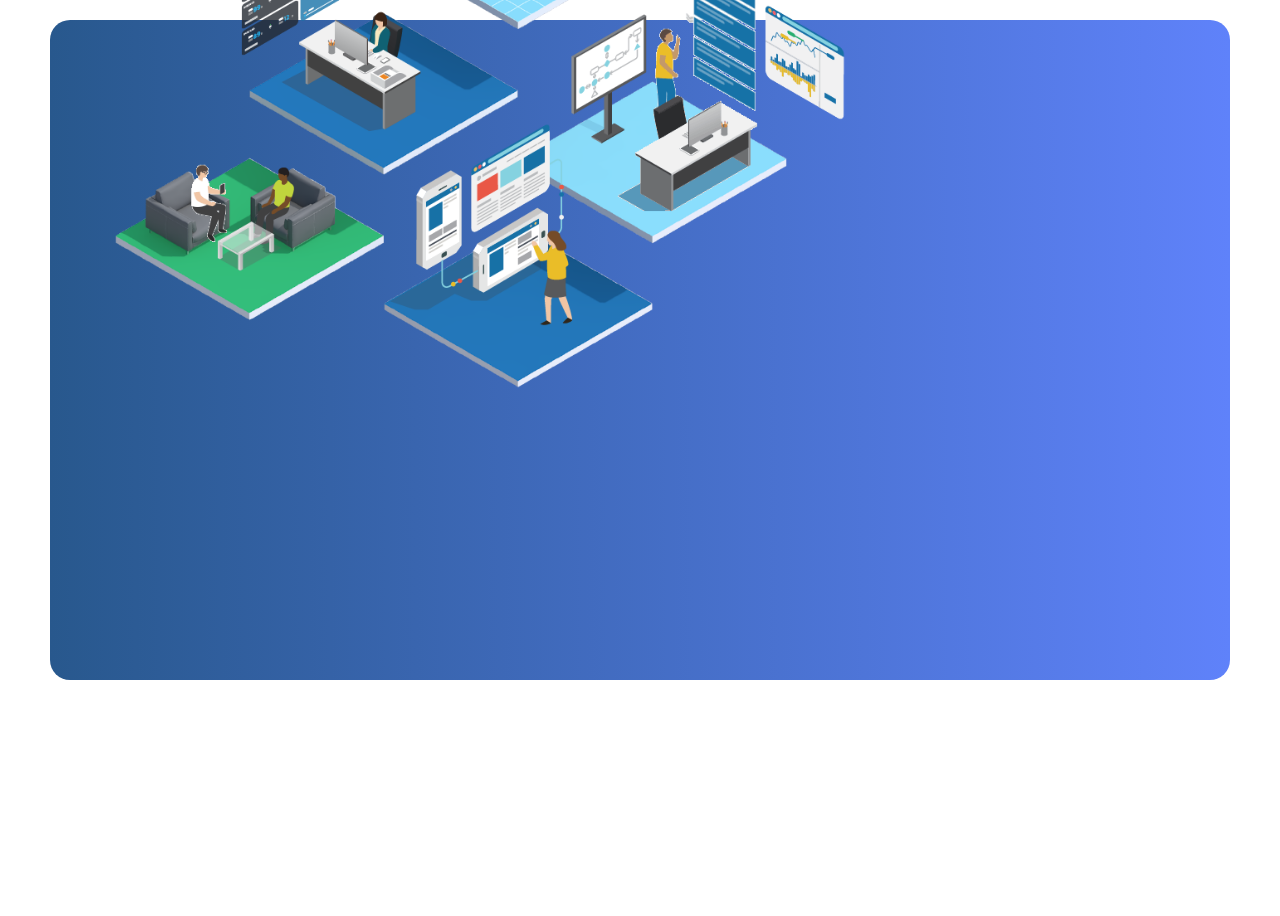
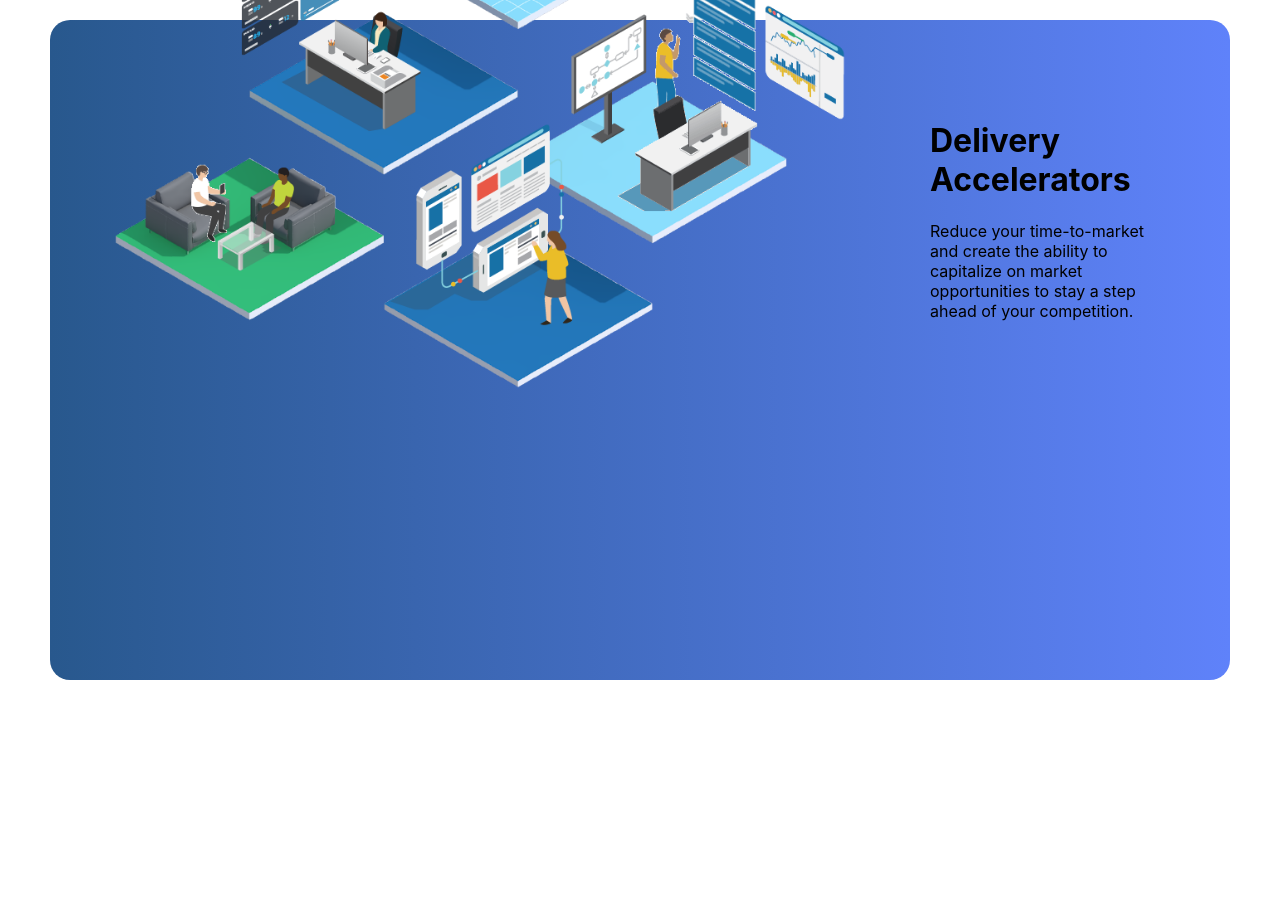
Before and after one commit to MilanP5G/weareadaptive.com, a React (Create React App) app: page / in a window 1280 px wide. Shown: the part 900-1816 px from the top of the page. Built offline with nearby package versions, Linux system fonts and the light colour scheme.

Commit message:
added delivery accelerator text

```diff
--- a/src/components/main/Main.js
+++ b/src/components/main/Main.js
@@ -27,6 +27,12 @@ const Main = () => {
              Our approach enables you to create real business
              value that is tailored for your business.</p>
         </div>
+        <div className='origin-feature-da'>
+          <h1>Delivery Accelerators</h1>
+          <p>Reduce your time-to-market and create
+             the ability to capitalize on market opportunities
+             to stay a step ahead of your competition.</p>
+        </div>
       </div>
     </div>
   )
```
